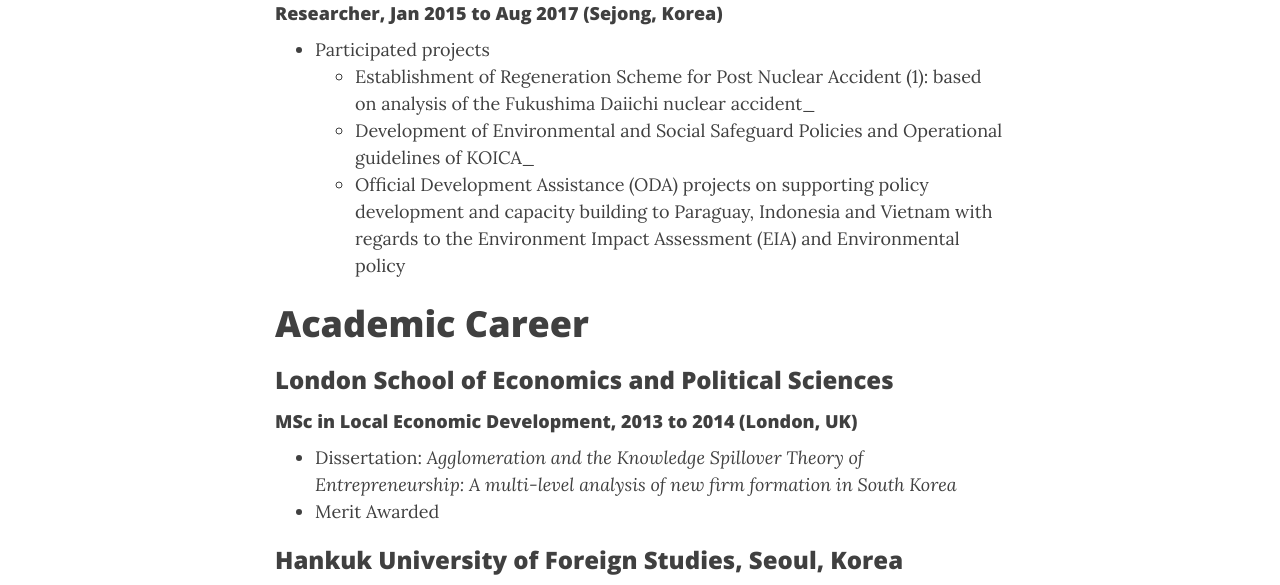
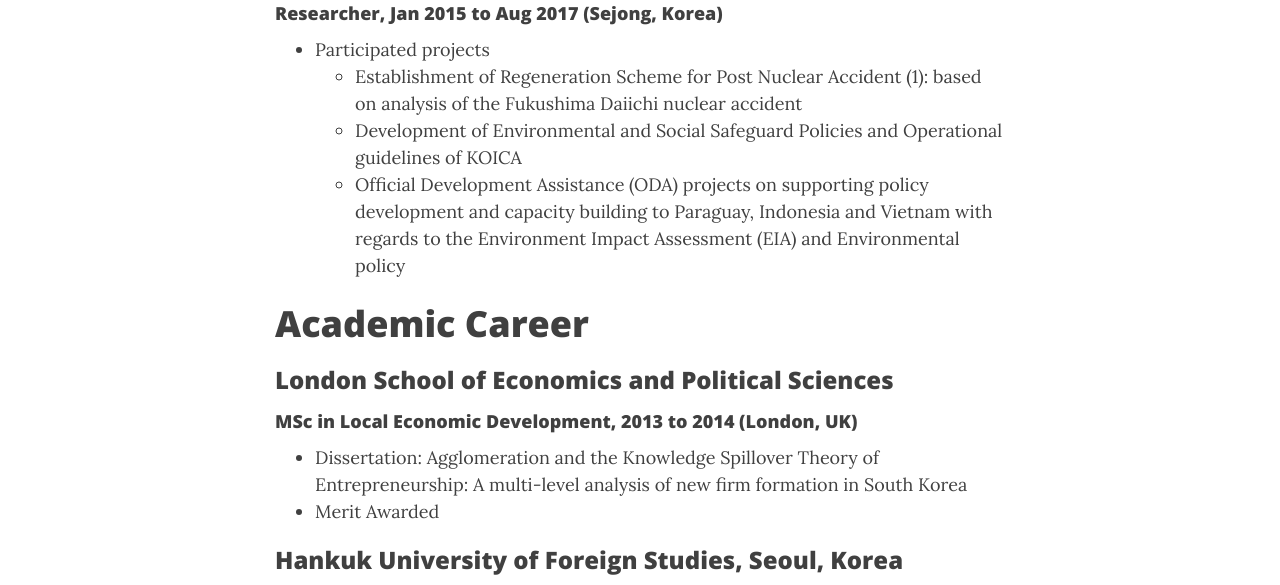
Before and after one commit to sungju-han/sungju-han.github.io, a Jekyll site: the page built from about me.md, in a window 1280 px wide and 900 px high, scrolled down 579 px. Shown: the part 195-780 px from the top of the window. Built offline with Jekyll 4.4.1, drawn with Linux system fonts in a browser that asks for light colours; nearby versions of some CDN libraries.

```diff
--- a/about me.md
+++ b/about me.md
@@ -17,8 +17,8 @@ title: About me
 ### Korea Environment Institute
 #### Researcher,	Jan 2015 to Aug 2017 (Sejong, Korea)
 * Participated projects
-  * Establishment of Regeneration Scheme for Post Nuclear Accident (1): based on analysis of the Fukushima Daiichi nuclear accident_
-  * Development of Environmental and Social Safeguard Policies and Operational guidelines of KOICA_
+  * Establishment of Regeneration Scheme for Post Nuclear Accident (1): based on analysis of the Fukushima Daiichi nuclear accident
+  * Development of Environmental and Social Safeguard Policies and Operational guidelines of KOICA
   * Official Development Assistance (ODA) projects on supporting policy development and capacity building to Paraguay, Indonesia and Vietnam with regards to the Environment Impact Assessment (EIA) and Environmental policy
 <br/>
 
@@ -27,7 +27,7 @@ title: About me
 ### London School of Economics and Political Sciences
 #### MSc in Local Economic Development, 2013 to 2014 (London, UK)
 
-* Dissertation: _Agglomeration and the Knowledge Spillover Theory of Entrepreneurship: A multi-level analysis of new firm formation in South Korea_
+* Dissertation: Agglomeration and the Knowledge Spillover Theory of Entrepreneurship: A multi-level analysis of new firm formation in South Korea
 * Merit Awarded
 
 ### Hankuk University of Foreign Studies, Seoul, Korea
```
